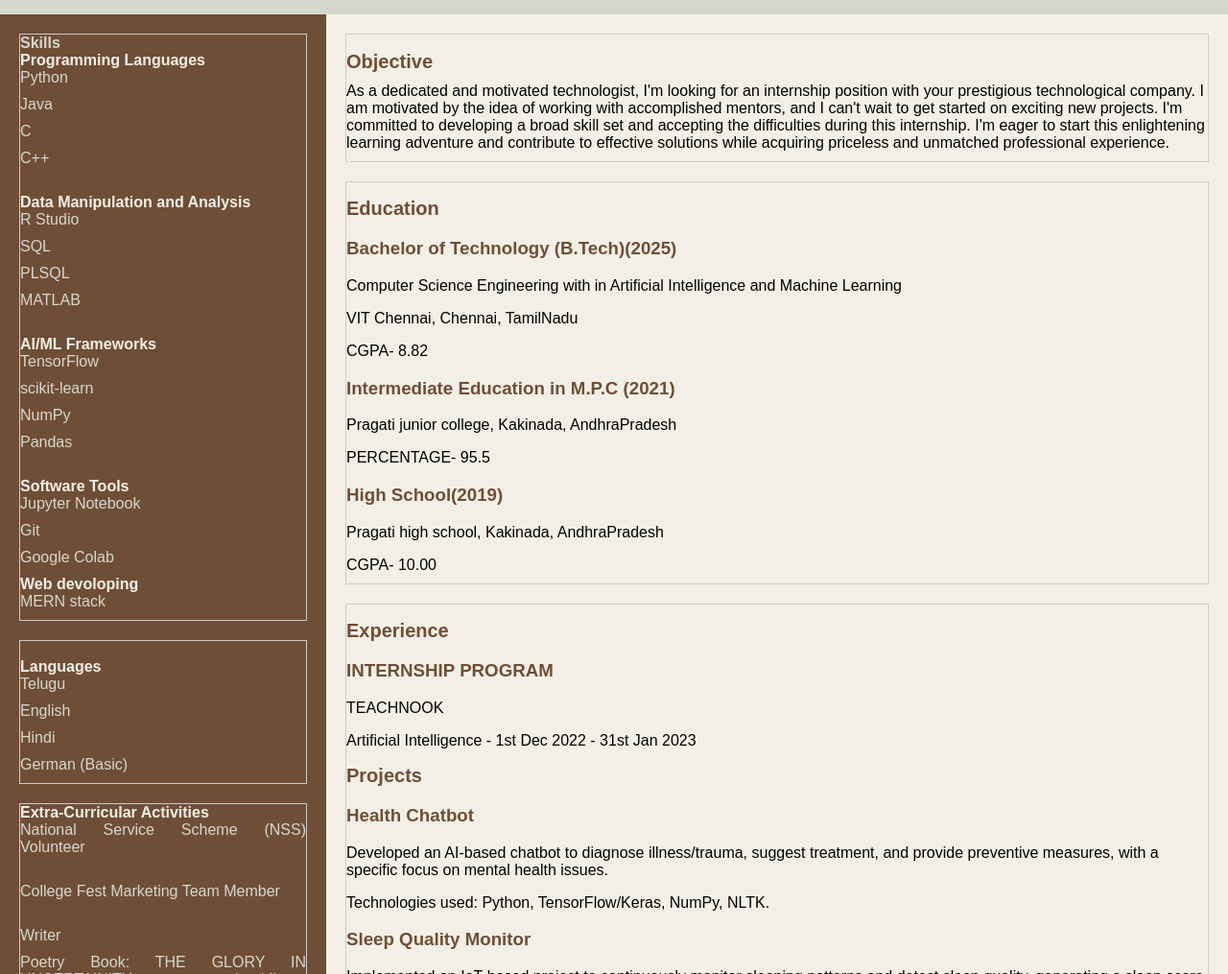
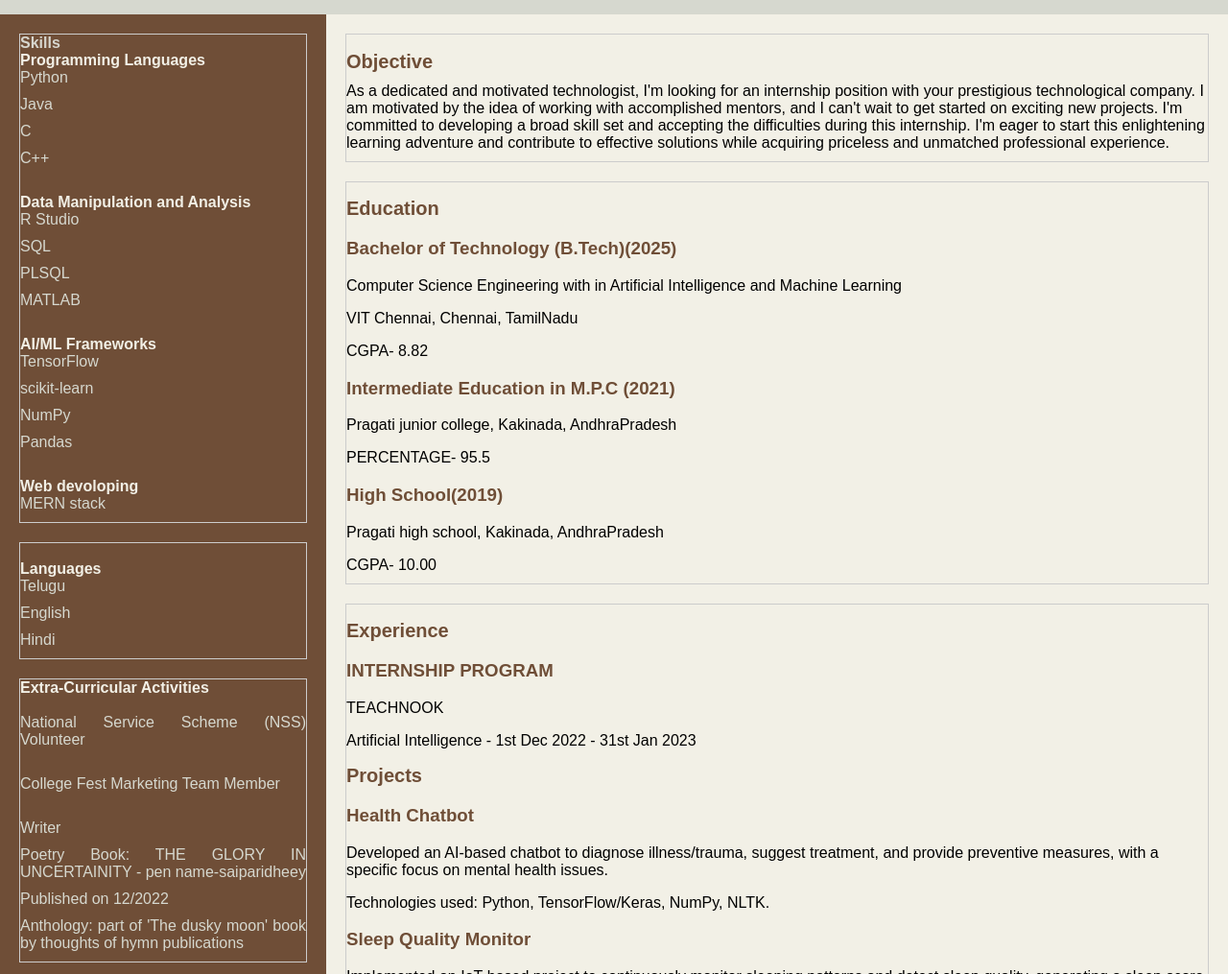
Before and after one commit to sudheerachl/resume, a plain HTML site: page index.html in a window 1280 px wide. Shown: the part 85-1100 px from the top of the page at 96% size. Drawn offline with Linux system fonts and the light colour scheme.

Commit message:
Update index.html

```diff
--- a/index.html
+++ b/index.html
@@ -33,6 +33,7 @@
       </ul>
        <br>
       <h8>AI/ML Frameworks</h8>
+       <br>
       <ul>
         <li>TensorFlow</li>
         <li>scikit-learn</li>
@@ -40,12 +41,6 @@
         <li>Pandas</li>
       </ul>
       <br>
-      <h8>Software Tools</h8>
-      <ul>
-        <li>Jupyter Notebook</li>
-        <li>Git</li>
-        <li>Google Colab</li>
-      </ul>
       <h8>Web devoloping</h8>
       <ul>
         <li>MERN stack</li>
@@ -60,13 +55,13 @@
         <li>Telugu</li>
         <li>English</li>
         <li>Hindi</li>
-        <li>German (Basic)</li>
       </ul>
     </section>
     <section>
     <h8>Extra-Curricular Activities</h8>
       <br>
     <ul>
+       <br>
         <li>National Service Scheme (NSS) Volunteer</li>
       <br>
         <li>College Fest Marketing Team Member</li>
@@ -138,9 +133,13 @@
   <h2>Trainings Attended</h2>
   <ul>
     <li1>Advanced JAVA Workshop</li1>
+    <br>
     <li1>Advances of IoT</li1>
+    <br>
     <li1>International Workshop on Recent Trends in Mathematics</li1>
+    <br>
     <li1>Google cloud computing course</li1>
+    <br>
   </ul>
 </section>
 <footer>
```
